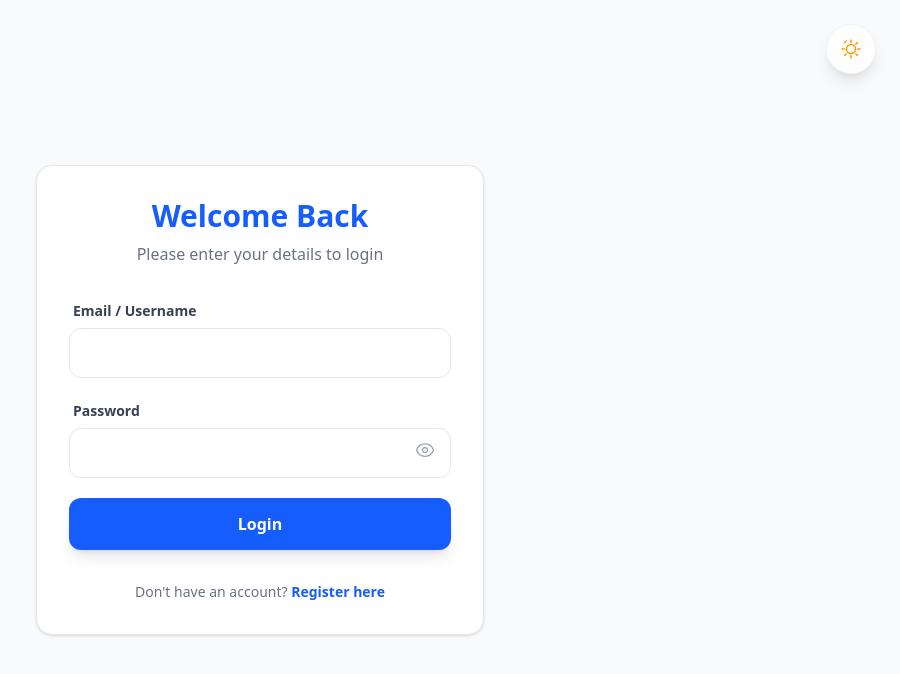
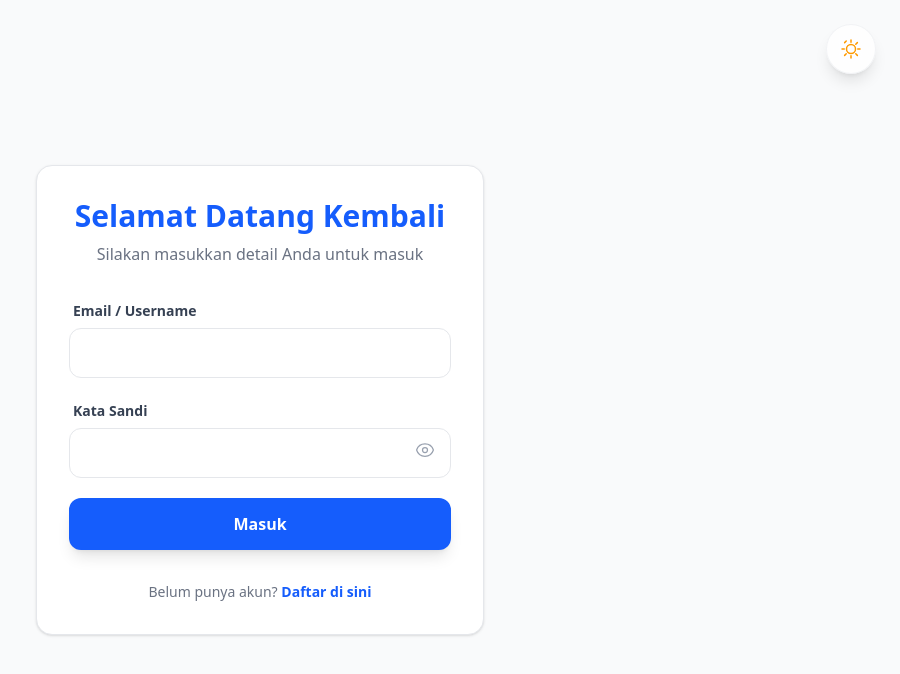
Before and after one commit to bayuwijanarko07/nextjs-auth, a Next.js app: page /login in a window 1280 px wide. Shown: the top 674 px of the page, without its empty margins (380-1280 px from the left). Built offline with nearby package versions, Linux system fonts and the light colour scheme.

Commit message:
feat: ubah bahasa

```diff
--- a/app/dashboard/page.tsx
+++ b/app/dashboard/page.tsx
@@ -30,7 +30,7 @@ export default async function DashboardPage() {
             type="submit"
             className="bg-red-500 hover:bg-red-600 text-white px-6 py-2 rounded-lg transition"
           >
-            Logout
+            Keluar
           </button>
         </form>
       </div>
--- a/app/layout.tsx
+++ b/app/layout.tsx
@@ -15,8 +15,8 @@ const geistMono = Geist_Mono({
 });
 
 export const metadata: Metadata = {
-  title: "Secure Auth System",
-  description: "Next.js Authentication with Prisma and JWT",
+  title: "Sistem Autentikasi",
+  description: "Autentikasi Next.js dengan Prisma dan JWT",
 };
 
 export default function RootLayout({
@@ -26,7 +26,7 @@ export default function RootLayout({
 }>) {
   return (
     <html
-      lang="en"
+      lang="id"
       suppressHydrationWarning
       className={`${geistSans.variable} ${geistMono.variable} h-full antialiased`}
     >
--- a/app/login/page.tsx
+++ b/app/login/page.tsx
@@ -52,9 +52,9 @@ function LoginContent() {
     <div className="w-full">
       <div className="text-center mb-8">
         <h1 className="text-3xl font-extrabold text-blue-600 dark:text-blue-400 mb-2">
-          Welcome Back
+          Selamat Datang Kembali
         </h1>
-        <p className="text-gray-500 dark:text-gray-400">Please enter your details to login</p>
+        <p className="text-gray-500 dark:text-gray-400">Silakan masukkan detail Anda untuk masuk</p>
       </div>
 
       {successMessage && (
@@ -87,7 +87,7 @@ function LoginContent() {
 
         <div>
           <label className="text-sm font-semibold text-gray-700 dark:text-gray-300 ml-1">
-            Password
+            Kata Sandi
           </label>
           <div className="relative">
             <input
@@ -123,14 +123,14 @@ function LoginContent() {
           disabled={loading}
           className="w-full bg-blue-600 hover:bg-blue-700 dark:bg-blue-500 dark:hover:bg-blue-600 active:scale-[0.98] text-white py-3.5 rounded-xl font-bold transition-all shadow-lg hover:shadow-blue-500/30 disabled:opacity-70 mt-4 flex items-center justify-center gap-2"
         >
-          {loading ? <LoadingSpinner /> : "Login"}
+          {loading ? <LoadingSpinner /> : "Masuk"}
         </button>
       </form>
 
       <div className="mt-8 text-center text-sm text-gray-500 dark:text-gray-400">
-        Don't have an account?{" "}
+        Belum punya akun?{" "}
         <Link href="/register" className="text-blue-600 dark:text-blue-400 font-bold hover:underline">
-          Register here
+          Daftar di sini
         </Link>
       </div>
     </div>
@@ -142,7 +142,7 @@ export default function LoginPage() {
     <div className="min-h-screen flex items-center justify-center bg-gray-50 dark:bg-slate-950 px-4 font-sans transition-colors duration-500">
       <div className="w-full max-w-md">
         <div className="bg-white dark:bg-slate-900 shadow-sm border border-gray-200 dark:border-slate-800 rounded-2xl p-8 transform transition-all duration-300">
-          <Suspense fallback={<div className="text-gray-500 dark:text-gray-400 text-center py-10">Loading...</div>}>
+          <Suspense fallback={<div className="text-gray-500 dark:text-gray-400 text-center py-10">Memuat...</div>}>
             <LoginContent />
           </Suspense>
         </div>
--- a/app/register/page.tsx
+++ b/app/register/page.tsx
@@ -38,7 +38,7 @@ export default function RegisterPage() {
         return;
       }
 
-      router.push("/login?success=Account created! Please login.");
+      router.push("/login?success=Akun berhasil dibuat! Silakan masuk.");
     } catch (err) {
       setError("Terjadi kesalahan server");
     } finally {
@@ -51,9 +51,9 @@ export default function RegisterPage() {
       <div className="w-full max-w-md bg-white dark:bg-slate-900 shadow-sm border border-gray-200 dark:border-slate-800 rounded-2xl p-8 transform transition-all duration-300">
         <div className="text-center mb-8">
           <h1 className="text-3xl font-extrabold text-blue-600 dark:text-blue-400 mb-2">
-            Create Account
+            Daftar Akun
           </h1>
-          <p className="text-gray-500 dark:text-gray-400">Join us to access the dashboard</p>
+          <p className="text-gray-500 dark:text-gray-400">Bergabunglah untuk mengakses dasbor</p>
         </div>
 
         {error && (
@@ -65,7 +65,7 @@ export default function RegisterPage() {
         <form onSubmit={handleRegister} className="space-y-5">
           <div>
             <label className="text-sm font-semibold text-gray-700 dark:text-gray-300 ml-1">
-              Username
+              Nama Pengguna
             </label>
             <input
               type="text"
@@ -78,7 +78,7 @@ export default function RegisterPage() {
 
           <div>
             <label className="text-sm font-semibold text-gray-700 dark:text-gray-300 ml-1">
-              Email Address
+              Alamat Email
             </label>
             <input
               type="email"
@@ -91,7 +91,7 @@ export default function RegisterPage() {
 
           <div>
             <label className="text-sm font-semibold text-gray-700 dark:text-gray-300 ml-1">
-              Password
+              Kata Sandi
             </label>
             <input
               type="password"
@@ -107,14 +107,14 @@ export default function RegisterPage() {
             disabled={loading}
             className="w-full bg-blue-600 hover:bg-blue-700 dark:bg-blue-500 dark:hover:bg-blue-600 active:scale-[0.98] text-white py-3.5 rounded-xl font-bold transition-all shadow-lg hover:shadow-blue-500/30 disabled:opacity-70 mt-4 flex items-center justify-center gap-2"
           >
-            {loading ? <LoadingSpinner /> : "Register"}
+            {loading ? <LoadingSpinner /> : "Daftar"}
           </button>
         </form>
 
         <div className="mt-8 text-center text-sm text-gray-500 dark:text-gray-400">
-          Already have an account?{" "}
+          Sudah punya akun?{" "}
           <Link href="/login" className="text-blue-600 dark:text-blue-400 font-bold hover:underline">
-            Login here
+            Masuk di sini
           </Link>
         </div>
       </div>
--- a/components/ThemeToggle.tsx
+++ b/components/ThemeToggle.tsx
@@ -27,7 +27,7 @@ export default function ThemeToggle() {
     <button
       onClick={toggleTheme}
       className="fixed top-6 right-6 p-3 rounded-full bg-white/80 dark:bg-gray-800/80 backdrop-blur-md shadow-lg border border-gray-200/50 dark:border-gray-700/50 hover:scale-110 active:scale-95 transition-all duration-300 z-50 text-amber-500 dark:text-blue-400 group overflow-hidden"
-      aria-label="Toggle Dark Mode"
+      aria-label="Alihkan Mode Gelap"
     >
       <div className="relative w-6 h-6">
         <svg xmlns="http://www.w3.org/2000/svg" fill="none" viewBox="0 0 24 24" strokeWidth={1.5} stroke="currentColor" className={`absolute inset-0 w-6 h-6 transition-all duration-500 transform ${isDark ? 'opacity-0 rotate-90 scale-50' : 'opacity-100 rotate-0 scale-100'}`}>
```
